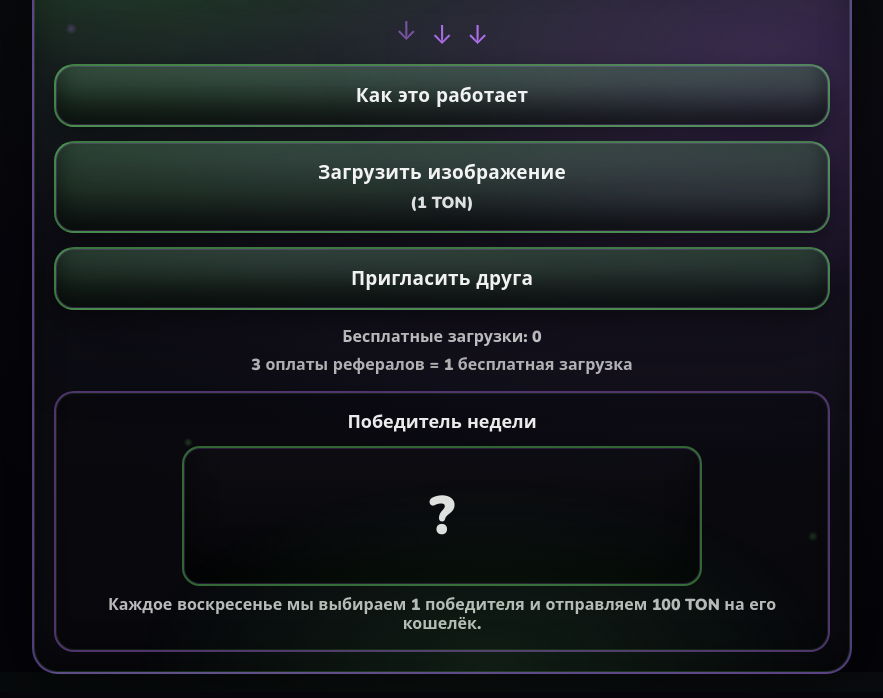
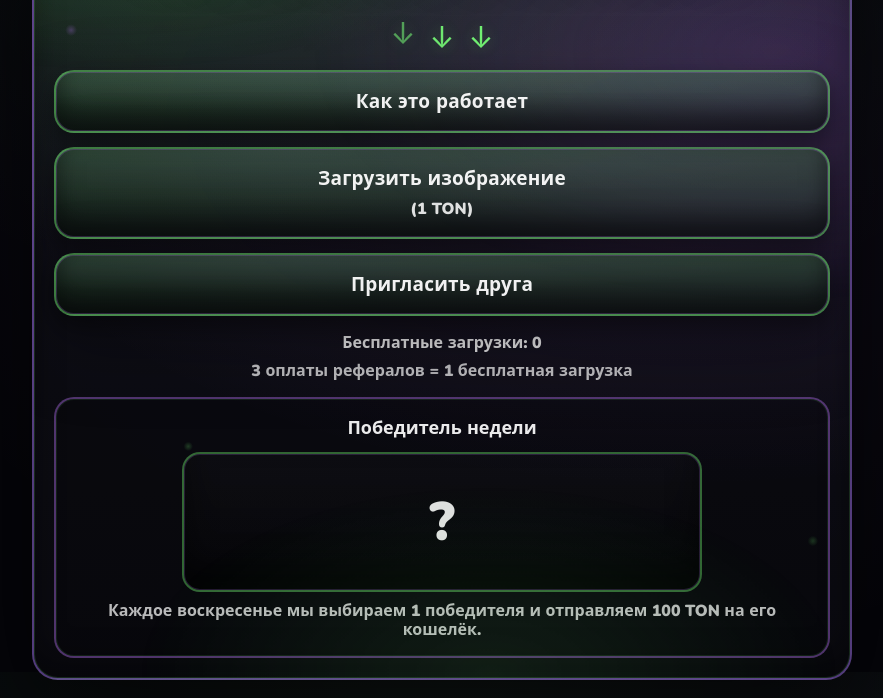
Before and after one commit to Profproject/absurd-miniapp, a plain HTML site: page web/index.html in a window 1280 px wide. Shown: the part 128-826 px from the top of the page, without its empty margins (198-1081 px from the left). Drawn offline with nearby package versions, Linux system fonts and the light colour scheme; a web font is replaced by a local one.

Commit message:
Update styles.css

```diff
--- a/web/styles.css
+++ b/web/styles.css
@@ -120,8 +120,9 @@ body {
   display: flex;
   justify-content: center;
   gap: 14px;
-  font-size: 26px;
-  color: rgba(190,120,255,.92);
+  font-size: 30px;
+  color: rgba(120,255,120,.95); /* неон зелёный */
+  text-shadow: 0 0 18px rgba(120,255,120,.30);
 }
 .arrows span { animation: blink 1.2s infinite; }
 .arrows span:nth-child(2){ animation-delay:.15s }
```
